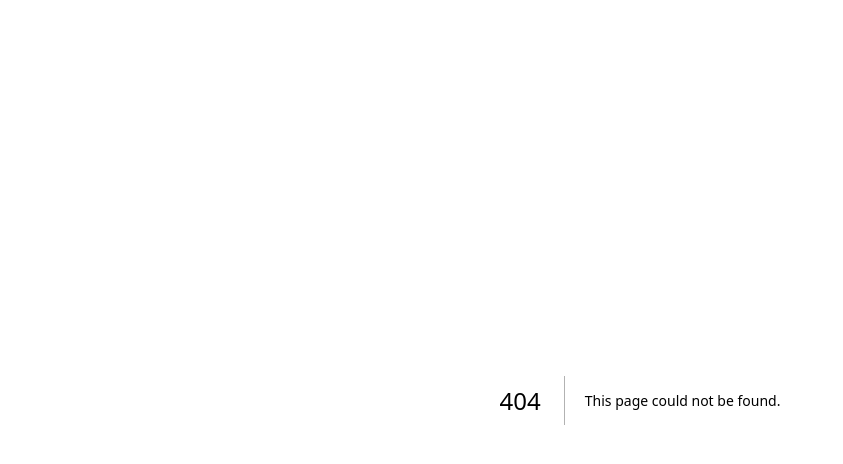
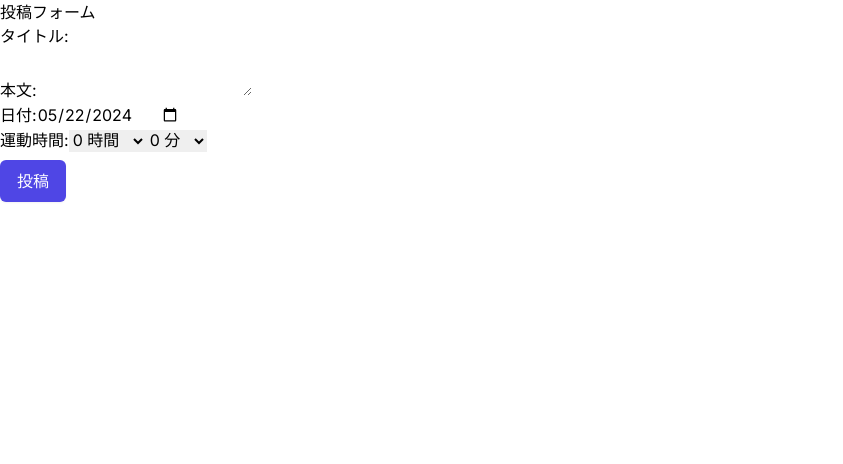
Before and after one commit to kappy0713/sports_frontend, a Next.js app: page /post in a window 1280 px wide. Before the commit this address had no page. Shown: the top 464 px of the page, without its empty margins (0-843 px from the left). Built offline with nearby package versions, Linux system fonts and the light colour scheme.

Commit message:
feature：運動記録の投稿基盤

```diff
--- a/src/app/page.tsx
+++ b/src/app/page.tsx
@@ -38,9 +38,16 @@ export default function Home() {
     router.push("/login")
   }
 
+  const Post = () => {
+    router.push("/post")
+  }
+
   return (
     <div>
       <h1>Hello World</h1>
+      <h1 onClick={Post}>
+        投稿ページ
+      </h1>
       {user && <div>
         <h2>ユーザー情報</h2>
         <p>ID：{user.id}</p>
--- /dev/null
+++ b/src/app/post/page.tsx
@@ -0,0 +1,94 @@
+"use client";
+
+import { useState } from "react"
+import { useRouter } from "next/navigation";
+import { ExecisePost } from "@/utils/post";
+
+export default function Page () {
+  const today = new Date().toISOString().split('T')[0];
+  const [title, setTitle] = useState('');
+  const [body, setBody] = useState('');
+  const [date, setDate] = useState<Date>(new Date());
+  const [hours, setHours] = useState('0');
+  const [minutes, setMinutes] = useState('0');
+  const router = useRouter();
+
+  const time = Number(hours) * 60 + Number(minutes);
+
+  const handleSubmit = (event: React.FormEvent) => {
+    event.preventDefault();
+    console.log({ title, body, date, time });
+  };
+
+  const Post = async (event: React.FormEvent) => {
+    ExecisePost(title, body, date, time);
+      //const response = await fetch(`${URL}/post`, {
+      //  method: "POST",
+      //  headers: {
+      //    "Content-Type": "application/json",
+      //  },
+      //  body: JSON.stringify({
+          // name: username,
+          //password: password,
+      //  }),
+      //});
+
+      //if (!response.ok) {
+      //  console.error("post failed");
+      //  return;
+      //}
+
+      router.push("/")
+    }
+
+  return (
+    <div>
+      <h1>投稿フォーム</h1>
+      <form onSubmit={handleSubmit}>
+        <div>
+          <label>タイトル:</label>
+          <input
+            type="text"
+            value={title}
+            onChange={(e) => setTitle(e.target.value)}
+          />
+        </div>
+        <div>
+          <label>本文:</label>
+          <textarea
+            value={body}
+            onChange={(e) => setBody(e.target.value)}
+          />
+        </div>
+        <div>
+          <label>日付:</label>
+          <input
+            type="date"
+            value={date.toISOString().split('T')[0]}
+            onChange={(e) => setDate(new Date(e.target.value))}
+          />
+        </div>
+        <div>
+          <label>運動時間:</label>
+          <select value={hours} onChange={(e) => setHours(e.target.value)}>
+            {[...Array(24)].map((_, i) => (
+              <option key={i} value={i}>{i} 時間</option>
+            ))}
+          </select>
+          <select value={minutes} onChange={(e) => setMinutes(e.target.value)}>
+            {[...Array(12)].map((_, i) => (
+              <option key={i} value={i * 5}>{i * 5} 分</option>
+            ))}
+          </select>
+        </div>
+        <button
+          onClick={Post}
+          type="submit"
+          className="py-2 px-4 mt-2 border border-transparent rounded-md shadow-sm text-sm font-medium text-white bg-indigo-600 hover:bg-indigo-700 focus:outline-none focus:ring-2 focus:ring-offset-2 focus:ring-indigo-500 sm:text-sm md:text-base"
+        >
+          投稿
+        </button>
+      </form>
+    </div>
+  )
+}
--- /dev/null
+++ b/src/utils/post.ts
@@ -0,0 +1,30 @@
+import Cookies from "js-cookie"
+
+// サーバーサイドに運動記録を送信する関数
+export const ExecisePost = async(title: string, body: string, date: Date, time: number) => {
+  const token = Cookies.get("token")
+  const URL = process.env.SERVER_URL
+
+  try {
+    const response = await fetch(`${URL}/post`, {
+      method: "POST",
+      headers: {
+        "Content-Type": "application/json",
+        'Authorization': `Bearer ${token}`
+      },
+      body: JSON.stringify({
+        title: title,
+        body: body,
+        date: date,
+        time: time
+      }),
+    });
+
+    if (!response.ok) {
+      console.error("post failed");
+    }
+  } catch (error) {
+    console.error(error);
+  }
+
+}
```
